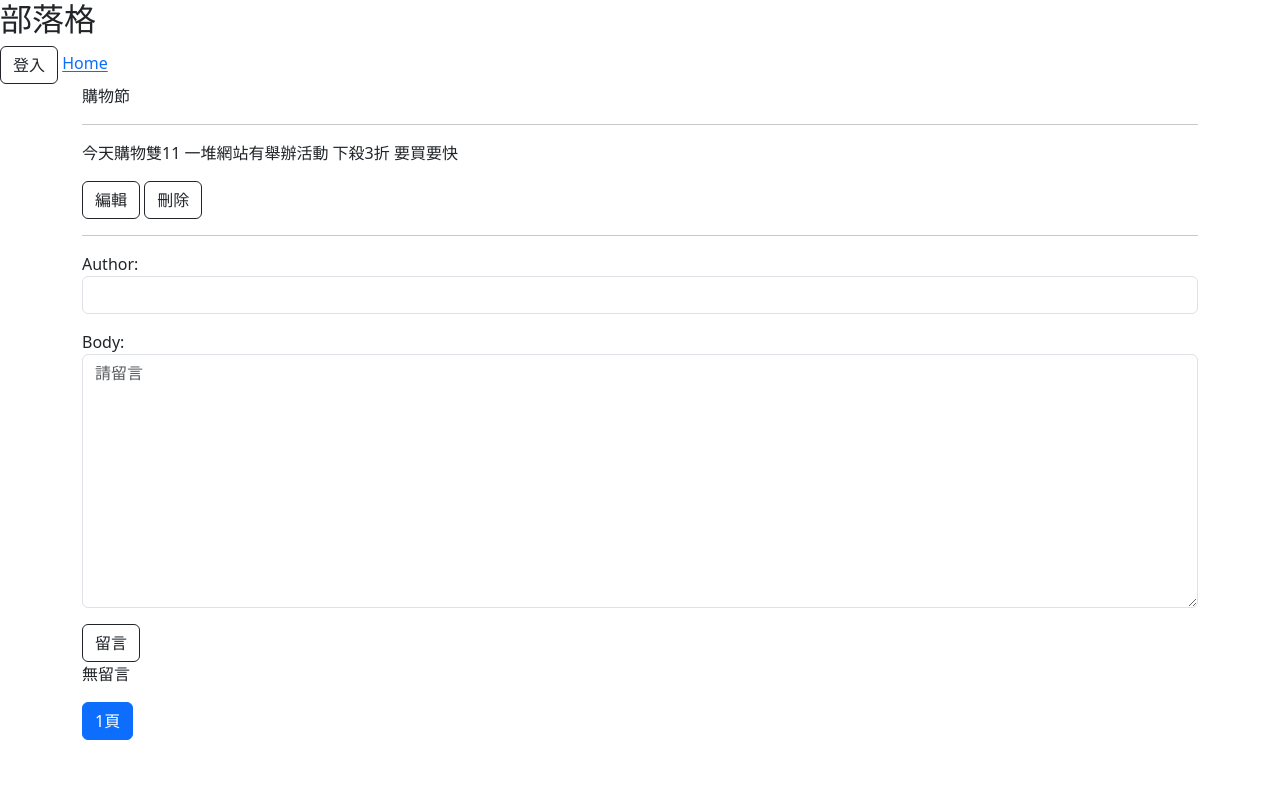
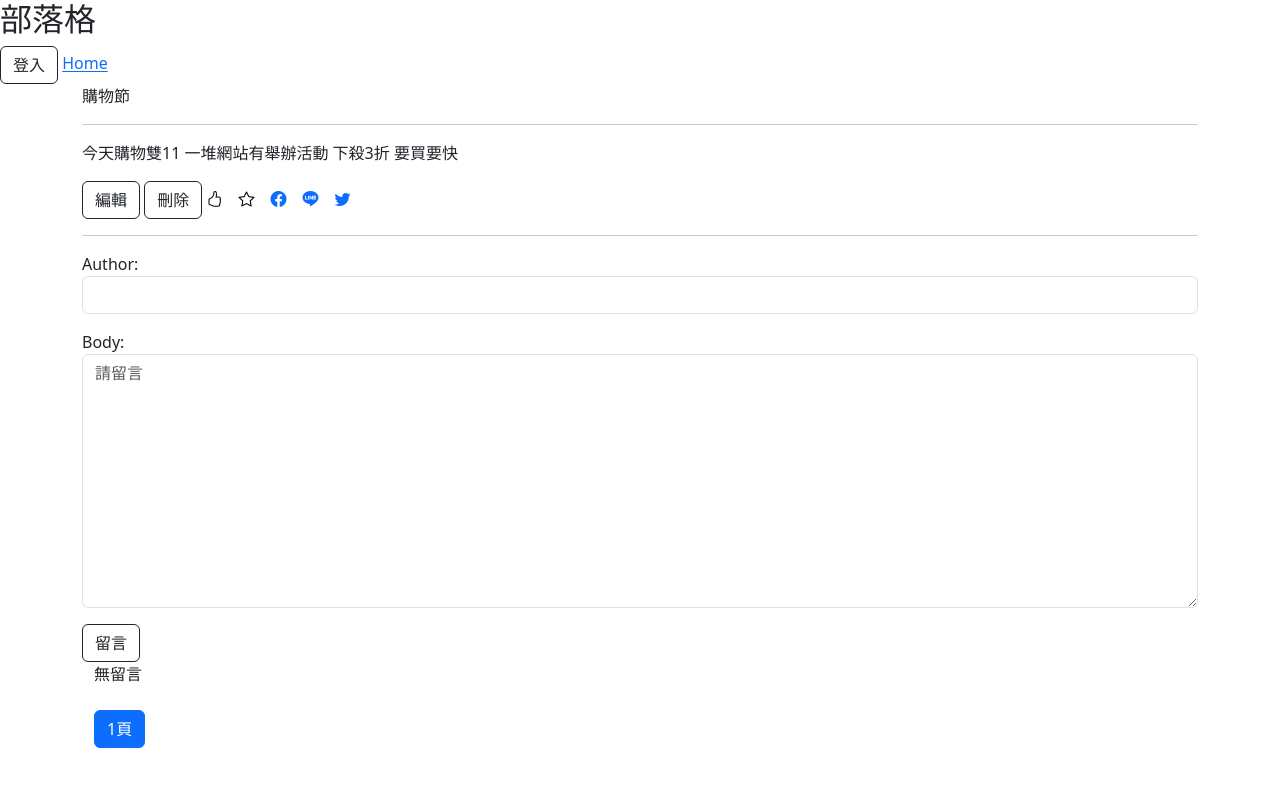
Before and after one commit to totppcop-code/Project-Blog, a Django app: page /post/14/ in a window 1280 px wide. Shown: the top 787 px of the page. Run offline with Django 5.2, Linux system fonts and the light colour scheme; data comes from the database, SQL or seed files in the repository; both versions use the stored data as it was after the commit; data that the repository does not hold is empty.

Commit message:
新增 讚 收藏 分享

```diff
--- a/myblog/models.py
+++ b/myblog/models.py
@@ -1,13 +1,18 @@
 from django.db import models
 from django.contrib.auth.models import User
-
+from django.urls import reverse
 
 class Post(models.Model):
     title = models.CharField(max_length=60)
     body = models.TextField(max_length=255)
     create_date = models.DateTimeField(auto_now_add=True)
     last_update = models.DateTimeField(auto_now=True)
+    like = models.ManyToManyField(User, related_name='like_posts', blank=True)
+    favorite = models.ManyToManyField(User, related_name='favorite_posts', blank=True)
+    share = models.ManyToManyField(User, related_name='share_posts', blank=True)
 
+    def get_absolute_url(self):
+        return reverse('post-detail',kwargs={'pk':self.pk})
 
     def __str__(self):
         return F"{self.title}{self.body}"
--- a/myblog/templates/base.html
+++ b/myblog/templates/base.html
@@ -4,6 +4,7 @@
 <head>
     <meta charset="UTF-8">
     <link href="https://cdn.jsdelivr.net/npm/bootstrap@5.3.0/dist/css/bootstrap.min.css" rel="stylesheet">
+    <link rel="stylesheet" href="https://cdn.jsdelivr.net/npm/bootstrap-icons@1.10.5/font/bootstrap-icons.css">
 
 
     <title>My blog</title>
--- a/myblog/templates/myblog/post_detail.html
+++ b/myblog/templates/myblog/post_detail.html
@@ -1,4 +1,5 @@
 {% extends 'base.html' %}
+{% load social_share_tags %}
 
 {% block title %}
 {{ post.title }}
@@ -10,6 +11,42 @@
 
 <a href="{% url 'post-update' post.pk %}" class="btn btn-outline-dark">編輯</a>
 <a href="{% url 'post-delete' post.pk %}" class="btn btn-outline-dark">刪除</a>
+
+<div class="d-inline-flex align-items-center gap-3 ">
+  <form method="post" action="{% url 'toggle-like' post.pk %}">
+    {% csrf_token %}
+
+    <button type="submit" style="background:none; border:none; padding:0 ;cursor:pointer;">
+      {% if user in post.like.all %}
+      <i class="bi bi-hand-thumbs-up-fill text-warning"></i>{{ post.like.count }}
+      {% else %}
+      <i class="bi bi-hand-thumbs-up"></i>
+      {% endif %}
+    </button>
+  </form>
+
+  <form method="post" action="{% url 'toggle-favorite' post.pk %}">
+    {% csrf_token %}
+
+    <button type="submit" style="background:none; border:none; padding:0 ;cursor:pointer;">
+      {% if user in post.favorite.all %}
+      <i class="bi bi-star-fill text-warning"></i>
+      {% else %}
+      <i class="bi bi-star"></i>
+      {% endif %}
+    </button>
+  </form>
+  <a href="{% share_url 'facebook' request.build_abosolte_url %} target='_blank'">
+    <i class="bi bi-facebook"></i>
+  </a>
+  <a href="{% share_url 'line' request.build_abosolte_url %} target='_blank'">
+    <i class="bi bi-line"></i>
+  </a>
+  <a href="{% share_url 'twitter' request.build_abosolte_url %} target='_blank'">
+    <i class="bi bi-twitter"></i>
+  </a>
+</div>
+
 
 <hr>
 <form method="post" action="{% url 'comment-create' post.pk %}">
@@ -27,13 +64,15 @@
 </ul>
 {% endif %}
 
+<div class="container">
   {% if comments %}
   <ul>
     {% for comment in comments %}
-  <li>
+    <li class="mt-4">
       {{ comment.author }} | <span>{{ comment.create_date|date:'Y-m-d H:i' }}</span>
 
-    <br>{{ comment.body }}</li>
+      <br>{{ comment.body }}
+    </li>
 
     <a href="{% url 'comment-update' comment.pk %}" class="btn btn-outline-dark">編輯</a>
     <a href="{% url 'comment-delete' comment.pk %}" class="btn btn-outline-dark">刪除</a>
@@ -44,14 +83,16 @@
   <p>無留言</p>
   {% endif %}
 
+
+
 <nav aria-label="留言分頁區">
-  <ul class="pagination">
+  <ul class="pagination mt-4">
     {% if page_obj.has_previous %}
     <li class="page-item"><a href="?page=1" class="page-link">第一頁</a></li>
     <li class="page-item"><a href="?page={{page_obj.previous_page_number}}" class="page-link">上一頁</a></li>
     {% endif %}
 
-    {% for num in page_obj.paginator.page_range  %}
+    {% for num in page_obj.paginator.page_range %}
     <li class="page-item {% if page_obj.number == num %}active{% endif %}">
       <a href="?page={{ num }}" class="page-link">{{ num }}頁</a>
     </li>
@@ -63,8 +104,9 @@
     {% endif %}
   </ul>
 </nav>
+</div>
 
-
+</div>
 
 
 
--- /dev/null
+++ b/myblog/templatetags/social_share_tags.py
@@ -0,0 +1,19 @@
+from django import template
+from urllib.parse import quote
+
+register = template.Library()
+
+@register.simple_tag
+def share_url(platform, url, title=''):
+    encoded_url = quote(url)
+    encoded_title = quote(title)
+
+    templates = {
+        'facebook': f'https://www.facebook.com/sharer/sharer.php?u={encoded_url}',
+        'line': f'https://social-plugins.line.me/lineit/share?url={encoded_url}',
+        'twitter': f'https://twitter.com/intent/tweet?url={encoded_url}&text={encoded_title}',
+        'linkedin': f'https://www.linkedin.com/shareArticle?url={encoded_url}&title={encoded_title}',
+        'email': f'mailto:?subject={encoded_title}&body={encoded_url}',
+    }
+
+    return templates.get(platform, '#')  # 若平台不支援，回傳 #
--- a/myblog/urls.py
+++ b/myblog/urls.py
@@ -15,7 +15,11 @@ urlpatterns=[
     path('post/<int:pk>/comment/create/',views.CommentCreateView.as_view(), name='comment-create'),
     path('comment/<int:pk>/update/', views.CommentUpdateView.as_view(), name='comment-update'),
     path('comment/<int:pk>/delete/', views.CommentDeleteView.as_view(), name='comment-delete'),
-    #
+    #登入
     path('accounts/login/',auth_view.LoginView.as_view(template_name='registration/login.html'), name='login'),
     path('accounts/logout/',auth_view.LogoutView.as_view(next_page='login'), name='logout' ),
+    #讚 收藏 分享
+    path('<int:pk>/like/', views.ToggleLikeView.as_view(), name='toggle-like'),
+    path('<int:pk>/favorite/', views.ToggleFavoriteView.as_view(), name='toggle-favorite'),
+    path('<int:pk>/share/',views.ToggleShareView.as_view(), name='toggle-share'),
 ]
--- a/myblog/views.py
+++ b/myblog/views.py
@@ -1,4 +1,4 @@
-from django.shortcuts import render
+from django.shortcuts import render, get_object_or_404, redirect
 from .models import Post, Comment
 from django.contrib.auth.models import User
 from django.views.generic import ListView, DetailView, CreateView, UpdateView, DeleteView
@@ -7,6 +7,8 @@ from .forms import PostForm,CommentForm
 from django.contrib import messages
 from django.contrib.messages.views import SuccessMessageMixin
 from django.core.paginator import Paginator
+from django.views import View
+
 
 class PostListView(ListView):
     model = Post
@@ -105,3 +107,31 @@ class CommentDeleteView(SuccessMessageMixin,DeleteView):
 
     def get_success_url(self):
         return reverse_lazy('post-detail',kwargs={'pk':self.object.post.pk})
+
+
+class ToggleLikeView(View):
+    def post(self, request, pk):
+        post = get_object_or_404(Post,pk=pk)
+        if request.user in post.like.all():
+            post.like.remove(request.user)
+        else:
+            post.like.add(request.user)
+        return redirect(post.get_absolute_url())
+
+class ToggleFavoriteView(View):
+    def post(self, request, pk):
+        post = get_object_or_404(Post,pk=pk)
+        if request.user in post.favorite.all():
+            post.favorite.remove(request.user)
+        else:
+            post.favorite.add(request.user)
+        return redirect(post.get_absolute_url())
+
+class ToggleShareView(View):
+    def post(self, request, pk):
+        post = get_object_or_404(Post,pk=pk)
+        if request.user in post.share.all():
+            post.share.remove(request.user)
+        else:
+            post.share.add(request.user)
+        return redirect(post.get_absolute_url())
```
Also changed, not shown: db.sqlite3, myblog/migrations/0004_post_favorite_post_like_post_share.py (added). Lines whose indentation alone changed are shown as unchanged.
